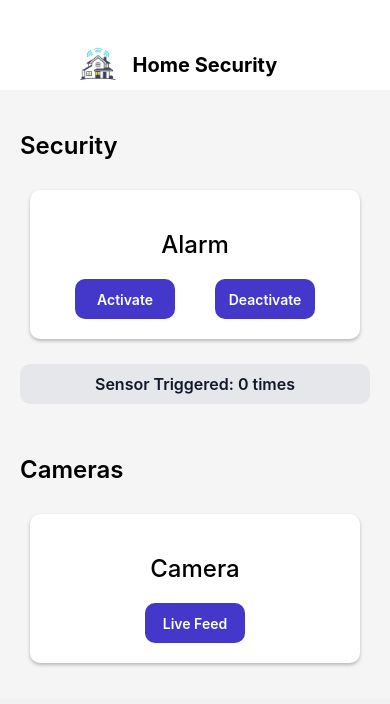
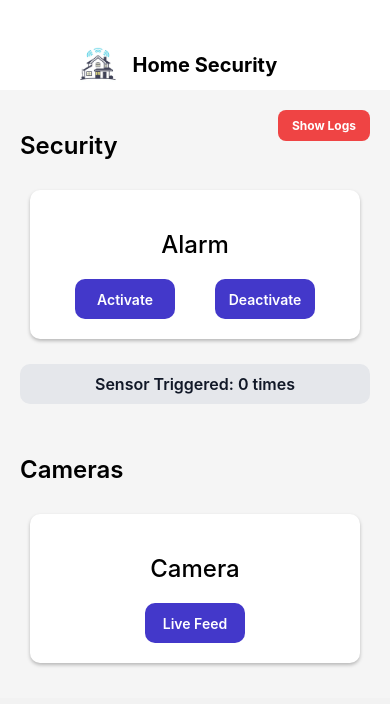
Before and after one commit to MuhammadSufian98/SecurityApp, a React Native app: screen /Main in a window 390 px wide. Shown: the top 704 px of the page. Built offline with nearby package versions, Linux system fonts and the light colour scheme; no server answers.

Commit message:
`Added "Show Logs" button to display sensor trigger count`

```diff
--- a/components/mainBody.js
+++ b/components/mainBody.js
@@ -124,6 +124,23 @@ export default function MainBody() {
   return (
     <ScrollView style={{ marginBottom: 50 }}>
       <View style={styles.mainBodyOutter}>
+        <View style={[styles.topRightButtonContainer, { marginTop: 70 }]}>
+          <TouchableOpacity
+            style={styles.topRightButton}
+            onPress={() => {
+              if (sensorCount === 0) {
+                Alert.alert("No Sensor Triggered Yet.");
+              } else {
+                Alert.alert(
+                  "Sensor Triggered",
+                  "Sensor Triggered.\n".repeat(sensorCount).trim()
+                );
+              }
+            }}
+          >
+            <Text style={styles.topRightButtonText}>Show Logs</Text>
+          </TouchableOpacity>
+        </View>
         <View style={[styles.mainBodyContainer, { marginTop: 70 }]}>
           <View style={styles.headingContainer}>
             <Text style={styles.heading}>Security</Text>
@@ -133,7 +150,6 @@ export default function MainBody() {
             {renderAlarm("Alarm", "frontDoorLock")}
           </View>
 
-          {/* Display sensor count */}
           <View style={styles.sensorCountContainer}>
             <Text style={styles.sensorCountText}>
               Sensor Triggered: {sensorCount} time{sensorCount === 1 ? "" : "s"}
@@ -160,6 +176,26 @@ const styles = StyleSheet.create({
     paddingTop: 30,
     backgroundColor: "#F5F5F5",
     alignItems: "center",
+  },
+  topRightButtonContainer: {
+    position: "absolute",
+    top: 40,
+    right: 20,
+    zIndex: 10,
+  },
+
+  topRightButton: {
+    backgroundColor: "#EF4444",
+    paddingVertical: 8,
+    paddingHorizontal: 14,
+    borderRadius: 8,
+    elevation: 4,
+  },
+
+  topRightButtonText: {
+    color: "white",
+    fontWeight: "bold",
+    fontSize: 12,
   },
   mainBodyContainer: {
     width: "100%",
```
